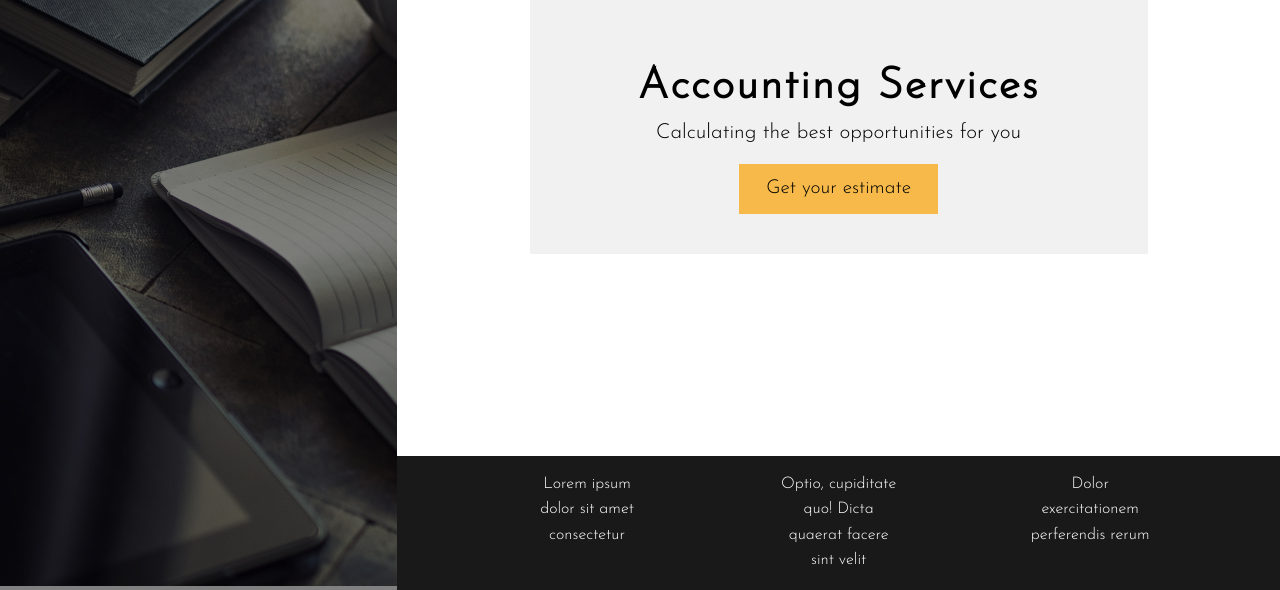
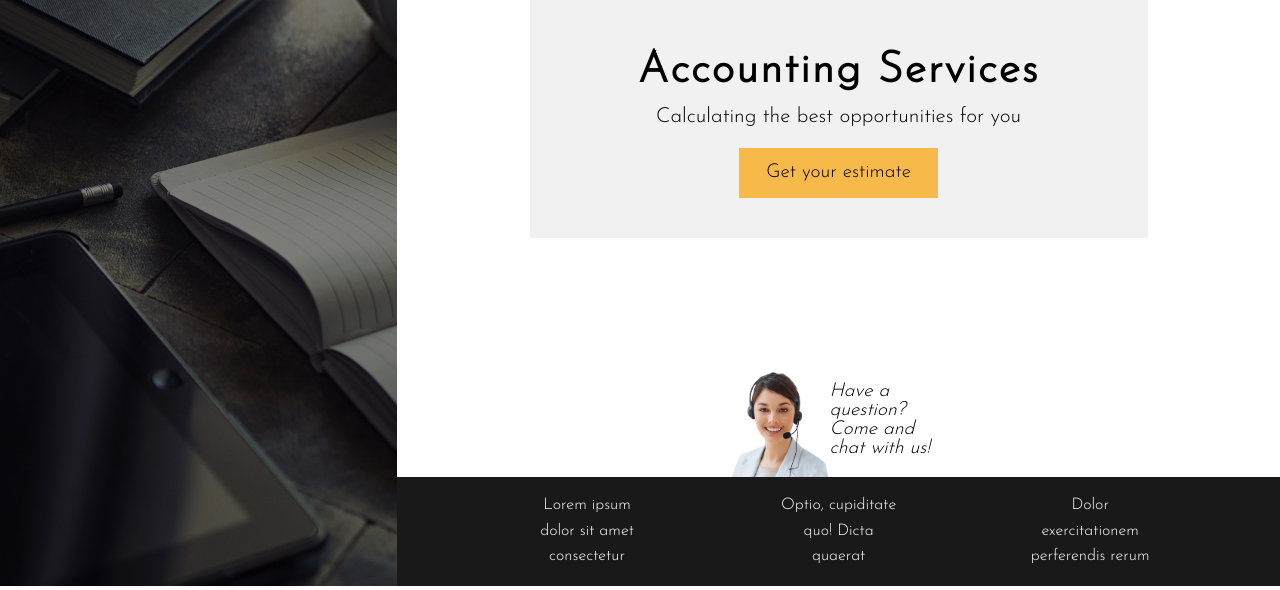
Before and after one commit to Dresnor/Accounting, a plain HTML site: page index.html in a window 1280 px wide. Shown: the part 214-804 px from the top of the page. Drawn offline with Linux system fonts and the light colour scheme.

Commit message:
added operater

```diff
--- a/JavaScript.js
+++ b/JavaScript.js
@@ -1,6 +1,6 @@
 
 
-const coverImage = document.getElementById('cover-image');
+const coverImage = document.getElementById('cover-image-container');
 const arrow = document.getElementById('arrow');
 
 let interval = setInterval(() => {
@@ -43,8 +43,7 @@ function imageListener() {
         expandImage();
         dropElements();
         setTimeout(() => {
-            arrow.style.opacity = "0";
-            setTimeout(() => arrow.style.display = "none", 1100)
+            arrow.style.visibility = "hidden";
         }, 1000)
     })
     coverImage.addEventListener('click', imageListener);
--- a/index.html
+++ b/index.html
@@ -10,7 +10,7 @@
 
     <body>
        <div class="container">
-            <div class="img-container" id="cover-image">
+            <div class="img-container" id="cover-image-container">
                 <img src="images/tablet.jpg" alt="working desk" class="cover-image">
             </div>
             <p class="drop-1-start" id ="drop-1">Asseting your dreams.</p>
@@ -28,17 +28,23 @@
                     <p class="catch-frase">Calculating the best opportunities for you</p>
                     <a href="#" id="cta">Get your estimate</a>
                 </div>
+                <div style="margin-top: auto">
+                    <div class="image-bottom-container">
+                        <img src="images/operater.png" alt="help call woman with microphone" id="image-bottom" class="image-bottom">
+                        <p class="operater-text">Have a question? Come and chat with us!</p>
+                    </div>
                     <footer>
                         <div class="footer-columns">
-                        <p class="footer-columns-paragraph">Lorem ipsum dolor sit amet consectetur </p>
+                            <p class="footer-columns-paragraph">Lorem ipsum dolor sit amet consectetur</p>
                         </div>
                         <div class="footer-columns">
-                        <p class="footer-columns-paragraph">Optio, cupiditate quo! Dicta quaerat facere sint velit </p>
+                            <p class="footer-columns-paragraph">Optio, cupiditate quo! Dicta quaerat </p>
                         </div>
                         <div class="footer-columns">
                             <p class="footer-columns-paragraph">Dolor exercitationem perferendis rerum</p>
                         </div>
                     </footer>
+                </div>
            </div> <!--content END-->
        </div> <!--container END-->
        <script src="JavaScript.js"></script>
--- a/style.css
+++ b/style.css
@@ -10,12 +10,16 @@ html, body {
 }
 
 body {
-    height: 100vh;
+    min-height: 100vh;
     font-family: 'Josefin Sans', sans-serif;;
 }
 
 a {
     text-decoration: none;
+}
+
+img {
+    vertical-align: middle;
 }
 
 .container {
@@ -28,7 +32,6 @@ a {
     object-fit: cover;
     object-position: top;
     width: 100%;
-    object-fit: cover;
 }
 
 .content {
@@ -59,14 +62,14 @@ nav a {
 #main-heading {
     letter-spacing: 2px;
     font-size: 2.7rem;
-    margin-bottom: .3em;
+    margin: .3em 0;
 }
 
 .intro-wrapper {
     display: flex;
     flex-direction: column;
     align-items: center;
-    margin: 0 auto 3em auto;
+    margin: 0 auto .2em auto;
     width: 70%;
     padding: 2.5em 2em;
     text-align: center;
@@ -176,7 +179,8 @@ footer {
         flex-direction: row;
     }
     .cover-image {
-        height: 100vh;
+        height: 100%;
+        min-height: 100vh;
         width: 100%;
         mix-blend-mode: multiply;
         cursor: pointer;
@@ -196,47 +200,21 @@ footer {
     .flash {
         color: #e99908;
     }
-    /* .drop-1-start {
-        top: -50px;
-        left: 5%;
-        transition: 1s ease-out;
-        transition-delay: .2s;
+    .image-bottom {
+        width: 46%;
     }
-    .drop-2-start {
-        top: -50px;
-        left: 5%;
-        transition: 1s ease-out;
-        transition-delay: .6s;
+    .image-bottom-container {
+        margin: 0 auto;
+        display: flex;
+        justify-content: center;
+        width: 26%;
     }
-    .drop-3-start {
-        top: -50px;
-        left: 5%;
-        transition: 1s ease-out;
-        transition-delay: 1s;
+    .operater-text {
+        font-style: italic;
+        font-size: 1.2em;
+        width: 100%;
+        align-self: center;
     }
-    .drop-1-end {
-        top: 12%;
-        left: 5%;
-    }
-    .drop-2-end {
-        top: 18%;
-        left: 5%;
-    }
-    .drop-3-end {
-        top: 24%;
-        left: 5%;
-    }
-    .drop-1-start, .drop-2-start, .drop-3-start {
-        position: absolute;
-        color: white;
-        font-size: 1.3rem;
-    }
-    .drop-1-end, .drop-2-end, .drop-3-end {
-        position: absolute;
-        color: white;
-        font-size: 1.3rem;
-    } */
-
 }
 
 @media(max-width: 970px) {
```
Also changed, not shown: images/operater.png (added). Lines whose indentation alone changed are shown as unchanged.
